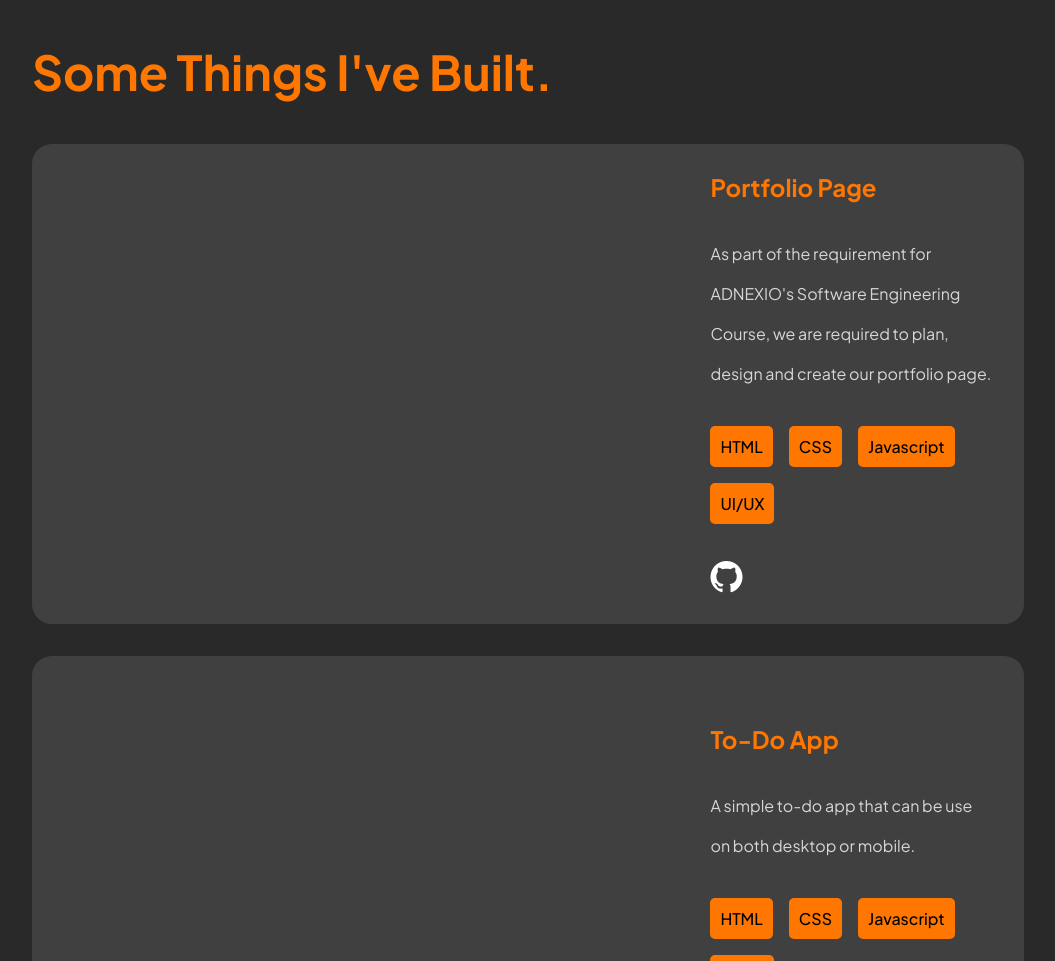
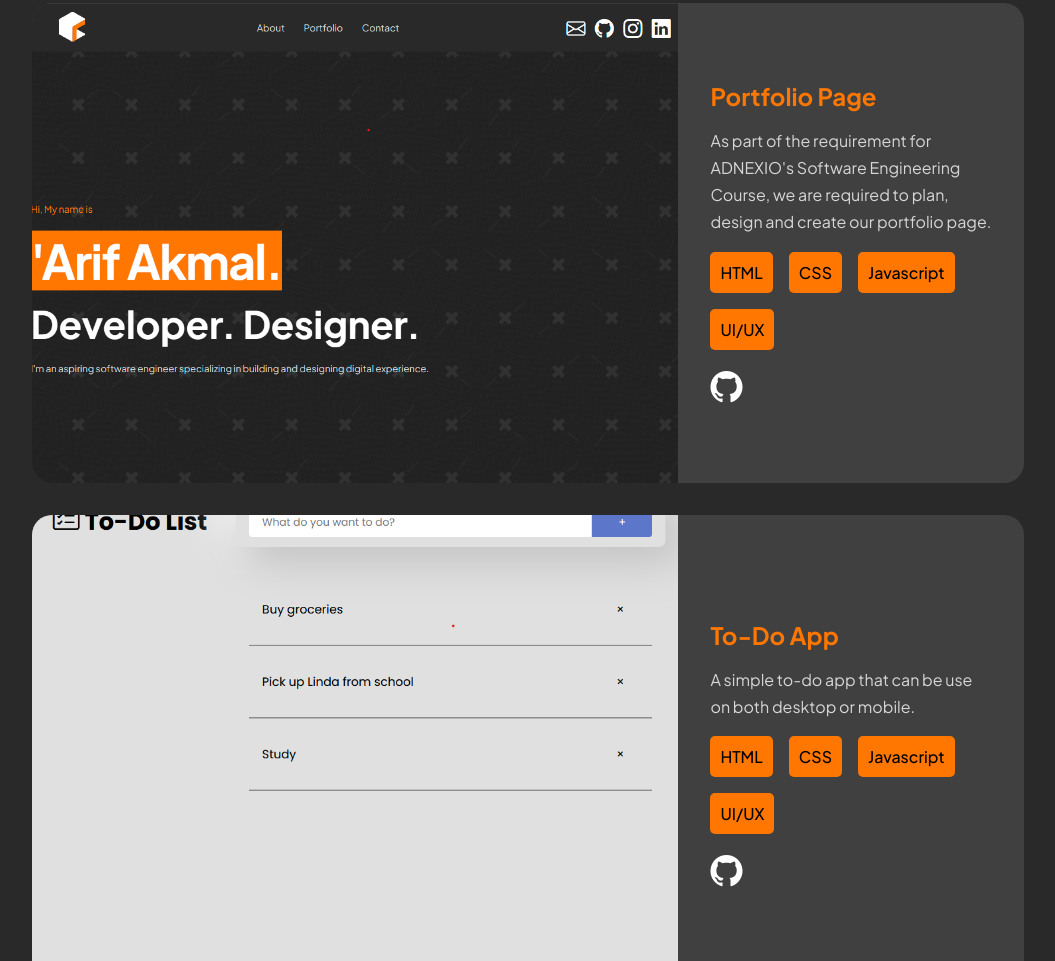
Before and after one commit to cipherrave/cipherrave.github.io, a plain HTML site: page index.html in a window 1280 px wide. Shown: the part 1839-2800 px from the top of the page, without its empty margins (112-1167 px from the left). Drawn offline with nearby package versions, Linux system fonts and the light colour scheme.

Commit message:
update 1

```diff
--- a/index.html
+++ b/index.html
@@ -229,7 +229,9 @@
       <br /><br />
       <div class="cards">
         <div class="individualCard">
-          <div class="cardPic"></div>
+          <div class="cardPic">
+            <img src="assets/pics/project1.png" alt="" />
+          </div>
           <div class="cardDetails">
             <h4 class="cardTitle">Portfolio Page</h4>
             <p class="cardDescription">
@@ -249,7 +251,9 @@
           </div>
         </div>
         <div class="individualCard">
-          <div class="cardPic"></div>
+          <div class="cardPic">
+            <img src="assets/pics/project2.png" alt="" />
+          </div>
           <div class="cardDetails">
             <h4 class="cardTitle">To-Do App</h4>
             <p class="cardDescription">
@@ -267,7 +271,9 @@
           </div>
         </div>
         <div class="individualCard">
-          <div class="cardPic"></div>
+          <div class="cardPic">
+            <img src="assets/pics/project3.png" alt="" />
+          </div>
           <div class="cardDetails">
             <h4 class="cardTitle">BMI Calculator</h4>
             <p class="cardDescription">
--- a/style.css
+++ b/style.css
@@ -45,7 +45,7 @@ h4 {
 p {
   font-size: 1rem;
   color: rgb(214, 214, 214);
-  line-height: 2.5rem;
+  line-height: 1.7rem;
 }
 
 body {
@@ -242,7 +242,7 @@ nav > .logo > img {
 }
 
 .portfolio > .cards > .individualCard > .cardPic {
-  height: 30pc;
+  height: 100%;
   width: 100%;
 }
 
@@ -261,7 +261,7 @@ nav > .logo > img {
   align-items: start;
   flex-wrap: wrap;
   padding: 2pc;
-  gap: 2pc;
+  gap: 1pc;
 }
 
 .experience {
```
